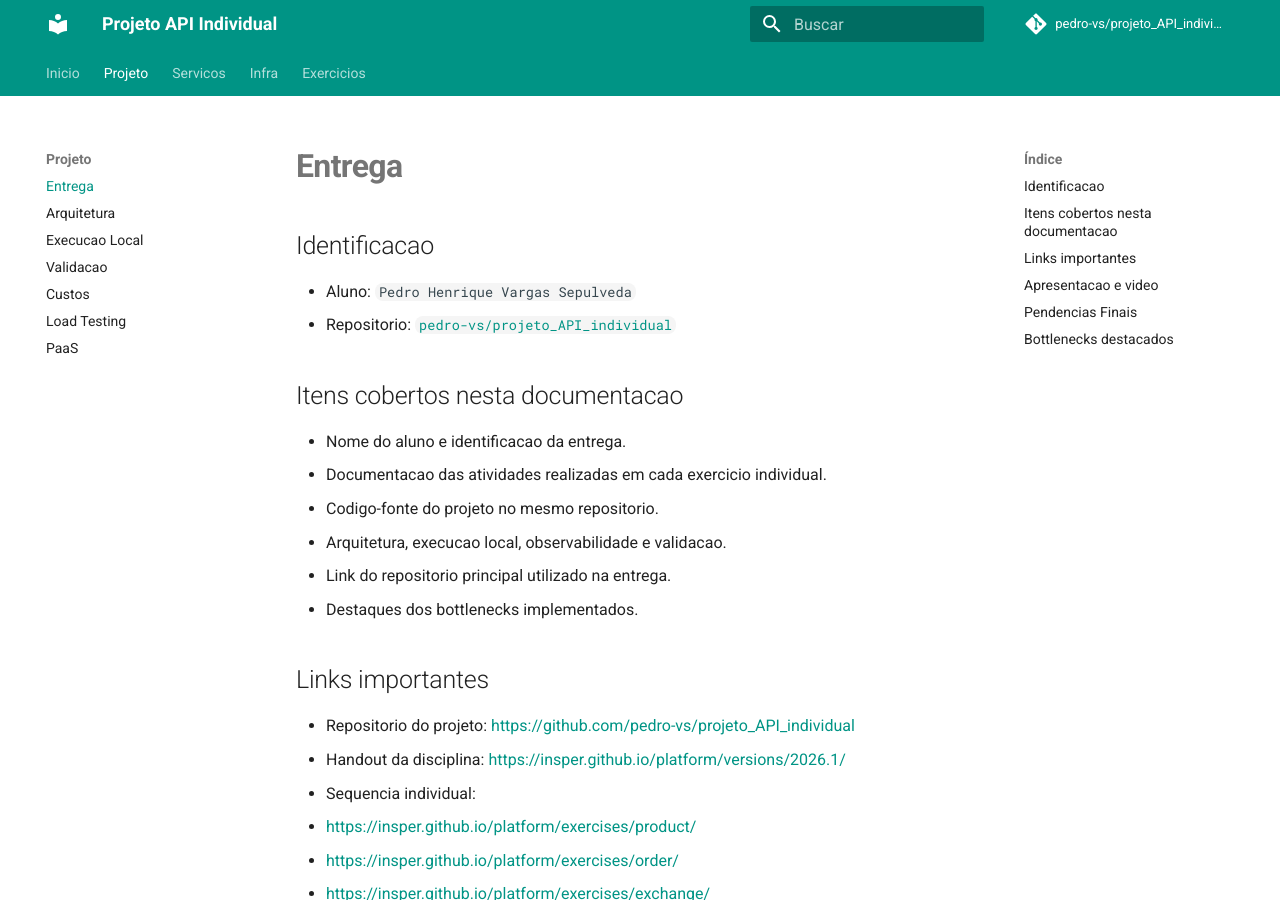
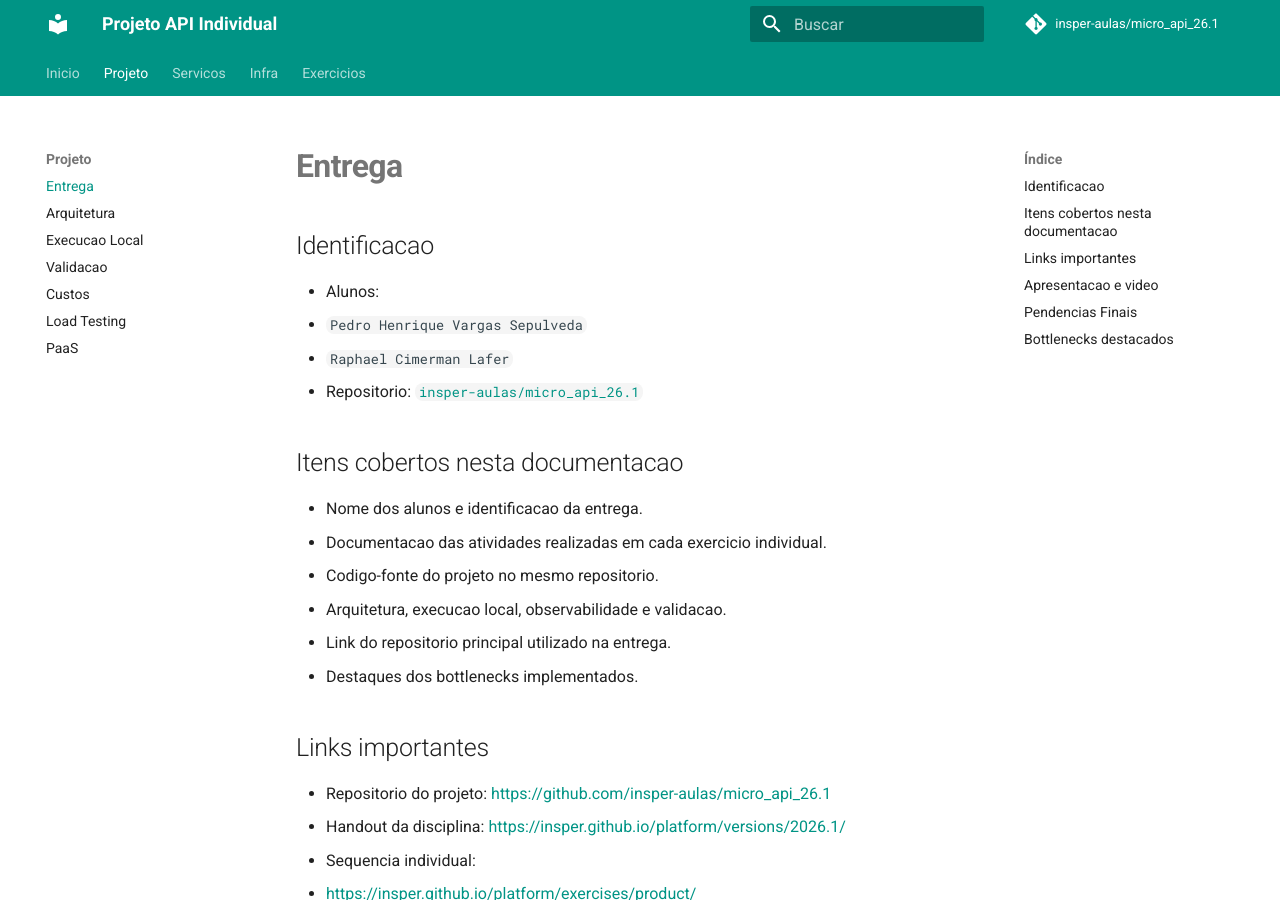
Before and after one commit to insper-aulas/micro_api_26.1, an MkDocs documentation site: the page built from docs/entrega.md, in a window 1280 px wide and 900 px high. Built offline with MkDocs 1.6.1 and Material for MkDocs 9.7.7, drawn with Linux system fonts in a browser that asks for light colours; comment, search, counter and statistics services are not loaded.

Commit message:
ajuste mkdocs

```diff
--- a/docs/entrega.md
+++ b/docs/entrega.md
@@ -2,12 +2,14 @@
 
 ## Identificacao
 
-- Aluno: `Pedro Henrique Vargas Sepulveda`
-- Repositorio: [`pedro-vs/projeto_API_individual`](https://github.com/pedro-vs/projeto_API_individual)
+- Alunos:
+  - `Pedro Henrique Vargas Sepulveda`
+  - `Raphael Cimerman Lafer`
+- Repositorio: [`insper-aulas/micro_api_26.1`](https://github.com/insper-aulas/micro_api_26.1)
 
 ## Itens cobertos nesta documentacao
 
-- Nome do aluno e identificacao da entrega.
+- Nome dos alunos e identificacao da entrega.
 - Documentacao das atividades realizadas em cada exercicio individual.
 - Codigo-fonte do projeto no mesmo repositorio.
 - Arquitetura, execucao local, observabilidade e validacao.
@@ -16,7 +18,7 @@
 
 ## Links importantes
 
-- Repositorio do projeto: <https://github.com/pedro-vs/projeto_API_individual>
+- Repositorio do projeto: <https://github.com/insper-aulas/micro_api_26.1>
 - Handout da disciplina: <https://insper.github.io/platform/versions/2026.1/>
 - Sequencia individual:
   - <https://insper.github.io/platform/exercises/product/>
--- a/mkdocs.yml
+++ b/mkdocs.yml
@@ -1,9 +1,9 @@
 site_name: Projeto API Individual
 site_description: Documentacao do projeto individual da disciplina Platforms, Microservices, DevOps and APIs.
-site_author: Pedrohvs
-repo_url: https://github.com/pedro-vs/projeto_API_individual
-repo_name: pedro-vs/projeto_API_individual
-site_url: https://pedro-vs.github.io/projeto_API_individual/
+site_author: Pedro Henrique Vargas Sepulveda e Raphael Cimerman Lafer
+repo_url: https://github.com/insper-aulas/micro_api_26.1
+repo_name: insper-aulas/micro_api_26.1
+site_url: https://insper-aulas.github.io/micro_api_26.1/
 
 theme:
   name: material
```
